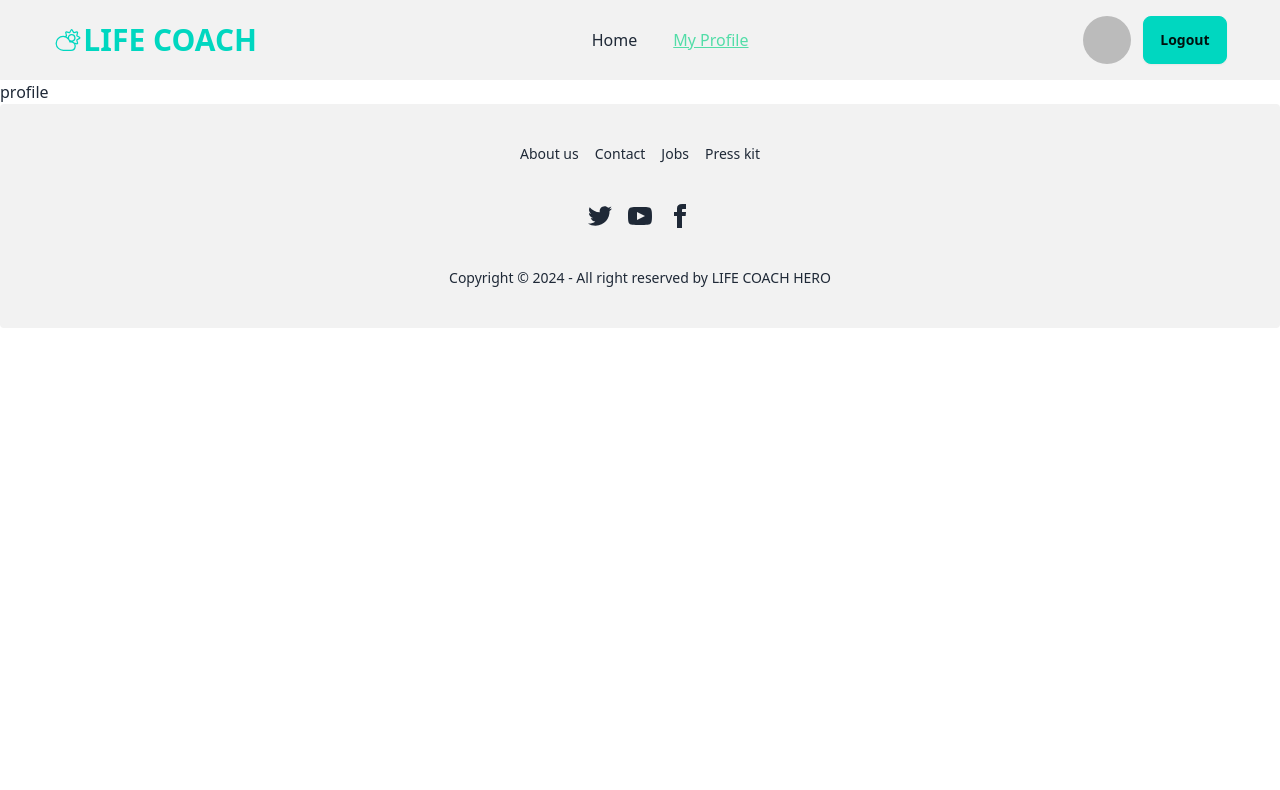
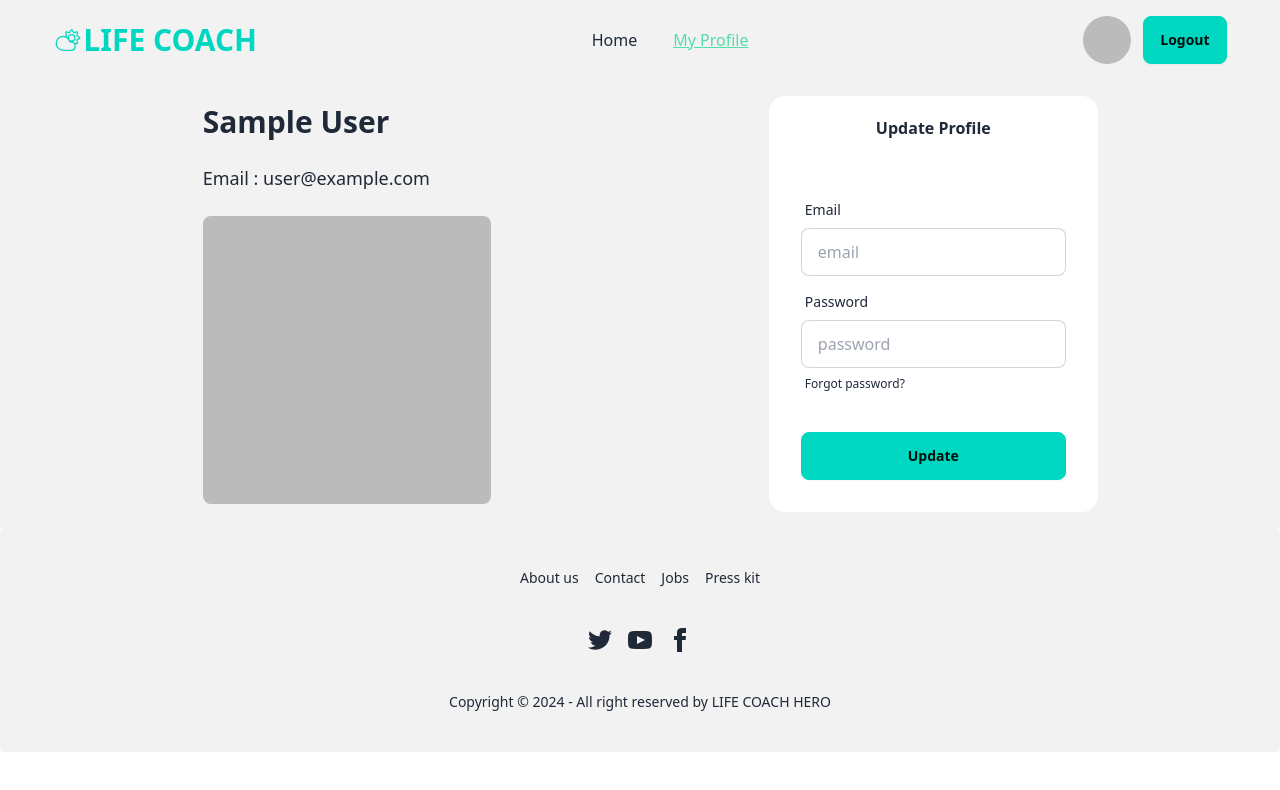
Before and after one commit to habib395/career-coach, a React (Vite) app: page /profile in a window 1280 px wide. Shown: the top 790 px of the page. Built offline with nearby package versions, Linux system fonts and the light colour scheme; no server answers; sample sign-in values are in the browser's storage.

Commit message:
Implement show and hide passwords on the registration page.

```diff
--- a/src/Profile/Profile.jsx
+++ b/src/Profile/Profile.jsx
@@ -1,11 +1,63 @@
-import React from 'react';
+import React, { useContext } from "react";
+import { AuthContext } from "../components/AuthProvider/AuthProvider";
 
 const Profile = () => {
-    return (
-        <div>
-            profile
+  const { user } = useContext(AuthContext);
+  console.log(user);
+  return (
+    <div className="bg-base-200">
+      <div className=" flex w-11/12 mx-auto">
+        <div className="hero">
+          <div className="flex-col lg:flex-row-reverse">
+            <div>
+              <h1 className="text-3xl font-bold">{user.displayName}</h1>
+              <h2 className="text-lg py-6">Email : {user.email}</h2>
+            </div>
+            <img src={user.photoURL} className="w-72 rounded-lg" />
+          </div>
         </div>
-    );
+        <div className="hero bg-base-200">
+          <div className="hero-content flex-col lg:flex-row-reverse">
+            <div className="card bg-base-100 ">
+            <h2 className="text-center font-bold py-5">Update Profile</h2>
+              <form className="card-body">
+                <div className="form-control">
+                  <label className="label">
+                    <span className="label-text">Email</span>
+                  </label>
+                  <input
+                    type="email"
+                    placeholder="email"
+                    className="input input-bordered"
+                    required
+                  />
+                </div>
+                <div className="form-control">
+                  <label className="label">
+                    <span className="label-text">Password</span>
+                  </label>
+                  <input
+                    type="password"
+                    placeholder="password"
+                    className="input input-bordered"
+                    required
+                  />
+                  <label className="label">
+                    <a href="#" className="label-text-alt link link-hover">
+                      Forgot password?
+                    </a>
+                  </label>
+                </div>
+                <div className="form-control mt-6">
+                  <button className="btn btn-accent">Update</button>
+                </div>
+              </form>
+            </div>
+          </div>
+        </div>
+      </div>
+    </div>
+  );
 };
 
 export default Profile;
--- a/src/components/AuthProvider/AuthProvider.jsx
+++ b/src/components/AuthProvider/AuthProvider.jsx
@@ -43,7 +43,7 @@ const AuthProvider = ({routes}) => {
 
     useEffect(()=>{
         const unsubscribe = onAuthStateChanged(auth, (currentUser)=>{
-            console.log(currentUser)
+            // console.log(currentUser)
             if(currentUser){
                 setUser(currentUser)
             }else{
--- a/src/components/Navbar/Navbar.jsx
+++ b/src/components/Navbar/Navbar.jsx
@@ -6,7 +6,7 @@ import { AuthContext } from "../AuthProvider/AuthProvider";
 
 const Navbar = () => {
   const { user, handleLogOut } = useContext(AuthContext);
-  console.log(user);
+  // console.log(user);
   return (
     <div className="bg-base-200">
       <div className="w-11/12 mx-auto min-h-20  flex justify-between items-center">
--- a/src/components/Register/Register.jsx
+++ b/src/components/Register/Register.jsx
@@ -2,41 +2,48 @@ import React, { useContext, useState } from "react";
 import { AuthContext } from "../AuthProvider/AuthProvider";
 import toast from "react-hot-toast";
 import { NavLink } from "react-router-dom";
+import { MdOutlineRemoveRedEye } from "react-icons/md";
+import { FaRegEyeSlash } from "react-icons/fa";
 
 const Register = () => {
-    const {handleGoogleLogin, handleRegister, manageProfile} = useContext(AuthContext)
-    const [error, setError] = useState("")
+  const { handleGoogleLogin, handleRegister, manageProfile } =
+    useContext(AuthContext);
+  const [error, setError] = useState("");
 
-    const handleSubmit = (e) =>{
-        e.preventDefault()
-        setError("")
-        const name = e.target.name.value
-        const email = e.target.email.value
-        const image = e.target.image.value
-        const password = e.target.password.value
+  const handleSubmit = (e) => {
+    e.preventDefault();
+    setError("");
+    const name = e.target.name.value;
+    const email = e.target.email.value;
+    const image = e.target.image.value;
+    const password = e.target.password.value;
     // console.log(name, email, image, password)
-        if(password.length < 6){
-            setError("Password Length must be at least 6 character.")
+    if (password.length < 6) {
+      setError("Password Length must be at least 6 character.");
       return;
     }
-        if(!/[a-z]/.test(password)){
-            setError("Password must contain at least one lowercase letter"
-            )
+    if (!/[a-z]/.test(password)) {
+      setError("Password must contain at least one lowercase letter");
       return;
     }
-        if(!/[A-Z]/.test(password)){
-            setError("Password must contain at least one UpperCase letter"
-            )
+    if (!/[A-Z]/.test(password)) {
+      setError("Password must contain at least one UpperCase letter");
       return;
     }
-        toast.success('Successfully created!');
-        handleRegister(email, password)
-        .then(res =>{
-            manageProfile(name,image)
-        })
-    }
+    toast.success("Successfully created!");
+    handleRegister(email, password).then((res) => {
+      manageProfile(name, image);
+    });
+  };
+
+  const [showPassword, setShowPassword] = useState(false);
+
   return (
-          <form action="" onSubmit={handleSubmit} className="card-body bg-base-200 min-h-screen w-1/2 mx-auto rounded-lg my-10">
+    <form
+      action=""
+      onSubmit={handleSubmit}
+      className="card-body bg-base-200 min-h-screen w-1/2 mx-auto rounded-lg my-10"
+    >
       <div className="form-control">
         <label className="label">
           <span className="label-text">Name</span>
@@ -73,17 +80,22 @@ const Register = () => {
           required
         />
       </div>
-            <div className="form-control">
+      <div className="form-control relative">
         <label className="label">
           <span className="label-text">Password</span>
         </label>
         <input
-                type="password"
+          type={showPassword ? "text" : "password"}
           placeholder="password"
           className="input input-bordered"
           name="password"
           required
         />
+        <button onClick={()=> setShowPassword(!showPassword)} className="btn btn-sm absolute right-2 top-11">
+          {
+            showPassword ? <FaRegEyeSlash></FaRegEyeSlash> : <MdOutlineRemoveRedEye />
+          }
+        </button>
         <label className="label">
           <a href="#" className="label-text-alt link link-hover">
             Forgot password?
@@ -93,8 +105,16 @@ const Register = () => {
       <div className="form-control mt-6">
         <button className="btn btn-accent">Register</button>
       </div>
-            <button className="btn btn-active" onClick={handleGoogleLogin}>Google Login</button>
-           <p> Already Register?<NavLink className="text-cyan-500" to="/login">Login</NavLink></p>
+      <button className="btn btn-active" onClick={handleGoogleLogin}>
+        Google Login
+      </button>
+      <p>
+        {" "}
+        Already Register?
+        <NavLink className="text-cyan-500" to="/login">
+          Login
+        </NavLink>
+      </p>
       {error && <p className="text-red-500">{error}</p>}
     </form>
   );
```
Lines whose indentation alone changed are shown as unchanged.
